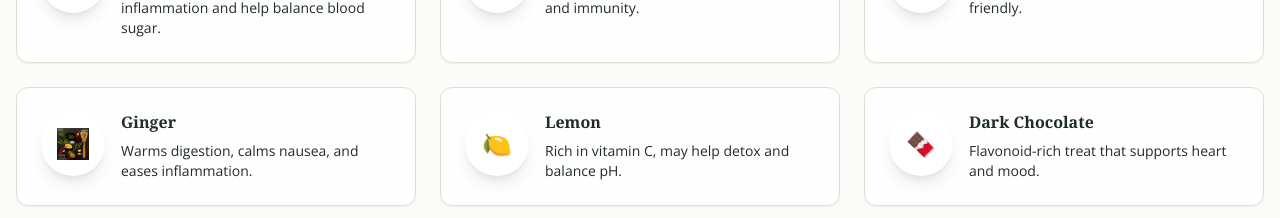
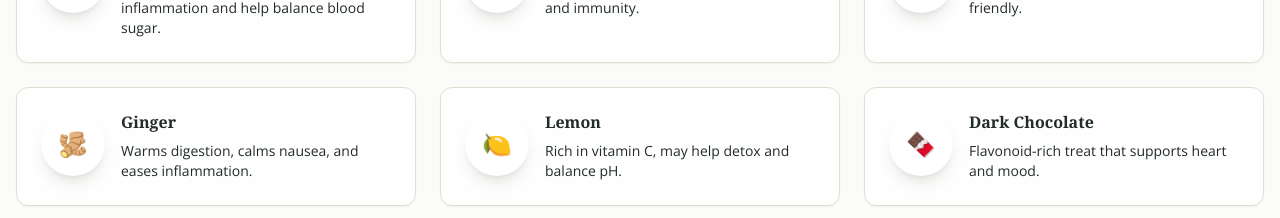
Before and after one commit to MehdiBerthe/healing-handbook-sales, a React (Vite) app: page / in a window 1280 px wide. Shown: the part 7500-7718 px from the top of the page. Built offline with nearby package versions, Linux system fonts and the light colour scheme; a web font is replaced by a local one.

Commit message:
Revert image change
Reverted the image change in the carousel to the previous version.
-edited src/components/HeroSection.tsx

```diff
--- a/src/components/IngredientBenefits.tsx
+++ b/src/components/IngredientBenefits.tsx
@@ -21,7 +21,7 @@ const ingredients = [
   {
     name: "Ginger",
     description: "Warms digestion, calms nausea, and eases inflammation.",
-    emoji: "/lovable-uploads/e0c65fab-a9ce-44c5-9ce2-f7bcc413c914.png",
+    emoji: "🫚",
   },
   {
     name: "Lemon",
```
